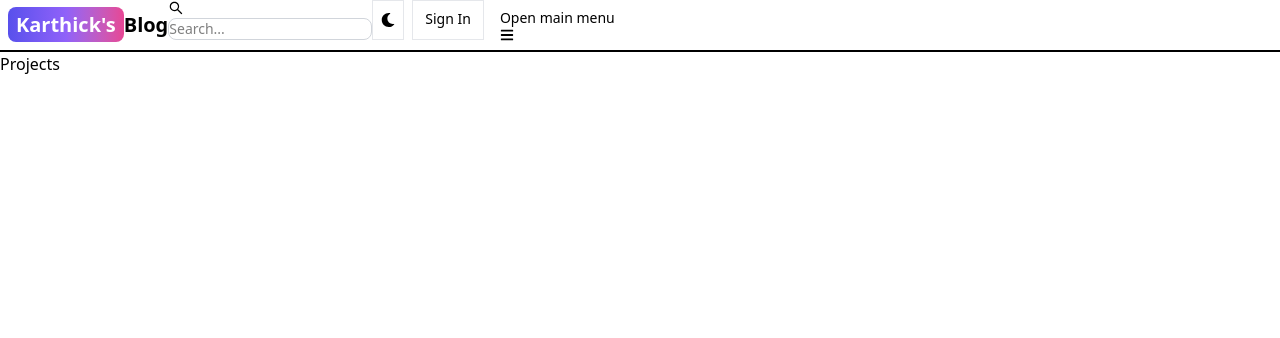
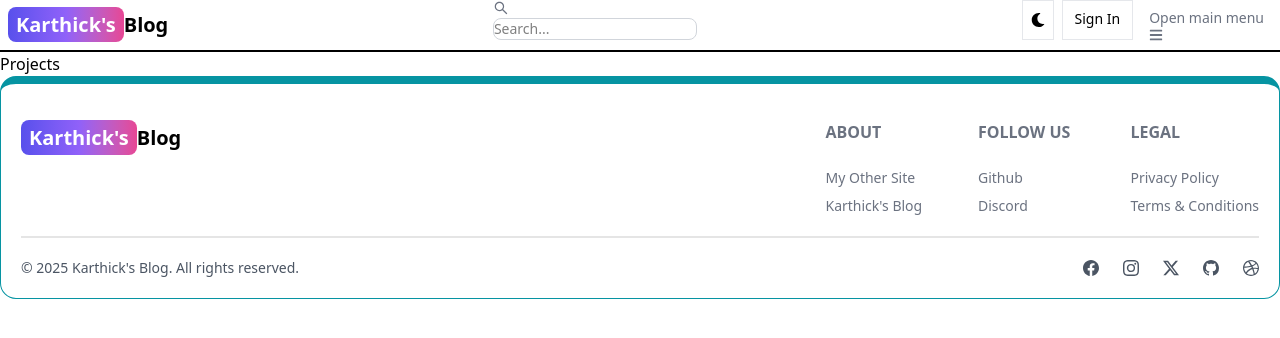
Before and after one commit to pkselva/mern-blog, a React (Vite) app in the folder client/: page /projects in a window 1280 px wide. Shown: the top 338 px of the page. Built offline with nearby package versions, Linux system fonts and the light colour scheme.

Commit message:
Create and add the footer Component

```diff
--- a/client/src/App.jsx
+++ b/client/src/App.jsx
@@ -7,6 +7,7 @@ import SignIn from "./pages/SignIn";
 import SignUp from "./pages/SignUp";
 import Dashboard from "./pages/Dashboard";
 import Header from "./components/Header";
+import FooterComp from "./components/Footer";
 
 export default function App() {
   return (
@@ -20,6 +21,7 @@ export default function App() {
         <Route path="/dashboard" element={<Dashboard />} />
         <Route path="/projects" element={<Projects />} />
       </Routes>
+      <FooterComp/>
     </BrowserRouter>
   );
 }
--- /dev/null
+++ b/client/src/components/Footer.jsx
@@ -0,0 +1,73 @@
+import React from 'react'
+import { Link } from 'react-router-dom'
+import { BsDribbble, BsFacebook, BsGithub, BsInstagram, BsTwitterX, BsX, BsXCircle } from 'react-icons/bs'
+
+export default function FooterComp() {
+    return (
+        <div className='border border-t-8 p-5 border-teal-500 rounded-2xl'>
+            <div className='w-full max-w-7xl mx-auto'>
+                <div className='grid w-full justify-between sm:flex sm:grid-cols-1'>
+                    <div className='mt-5'>
+                        <Link to={"/"} className='self-center whitespace-nowrap text-lg sm:text-xl font-semibold dark:text-white'>
+                            <span className='px-2 py-1 bg-gradient-to-r from-indigo-600 via-purple-500 to-pink-500 rounded-lg text-white'>
+                                Karthick's
+                            </span>
+                            Blog
+                        </Link>
+                    </div>
+                    <div className='grid grid-cols-2 gap-8 sm:grid-cols-3 sm:gap-6 mt-4 text-gray-500'>
+                        <div className='flex flex-col gap-2'>
+                            <h1 className='font-bold uppercase'>About</h1>
+                            <div className='flex flex-col gap-2 text-sm font-medium mt-4'>
+                                <Link
+                                    to={"/sign-up"}>
+                                    My Other Site
+                                </Link>
+                                <Link to={"/about"}>
+                                    Karthick's Blog
+                                </Link>
+                            </div>
+                        </div>
+                        <div className='flex flex-col gap-2'>
+                            <h1 className='font-bold uppercase'>Follow Us</h1>
+                            <div className='flex flex-col gap-2 text-sm font-medium mt-4'>
+                                <a
+                                    href="https://github.com/pkselva"
+                                    target='_blank' >
+                                    Github
+                                </a>
+                                <Link to={"#"}>
+                                    Discord
+                                </Link>
+                            </div>
+                        </div>
+                        <div className='flex flex-col gap-2'>
+                            <h1 className='font-bold uppercase'>Legal</h1>
+                            <div className='flex flex-col gap-2 text-sm font-medium mt-4'>
+                                <Link to={"#"} >
+                                    Privacy Policy
+                                </Link>
+                                <Link to={"#"}>
+                                    Terms &amp; Conditions
+                                </Link>
+                            </div>
+                        </div>
+                    </div>
+                </div>
+            </div>
+            <hr className='my-5 border opacity-10' />
+            <div className='text-gray-600 w-full sm:flex sm:items-center sm:justify-between'>
+                <footer className="text-sm">
+                    &copy; {new Date().getFullYear()} <Link to={'#'}>Karthick's Blog.</Link> All rights reserved.
+                </footer>
+                <div className='flex gap-6 sm:mt-0 mt-4 sm:justify-center'>
+                    <Link to={"#"}><BsFacebook /></Link>
+                    <Link to={"#"}><BsInstagram /></Link>
+                    <Link to={"#"}><BsTwitterX /></Link>
+                    <a href='https://github.com/pkselva' target='_blank'><BsGithub /></a>
+                    <Link to={"#"}><BsDribbble /></Link>
+                </div>
+            </div>
+        </div>
+    )
+}
```
